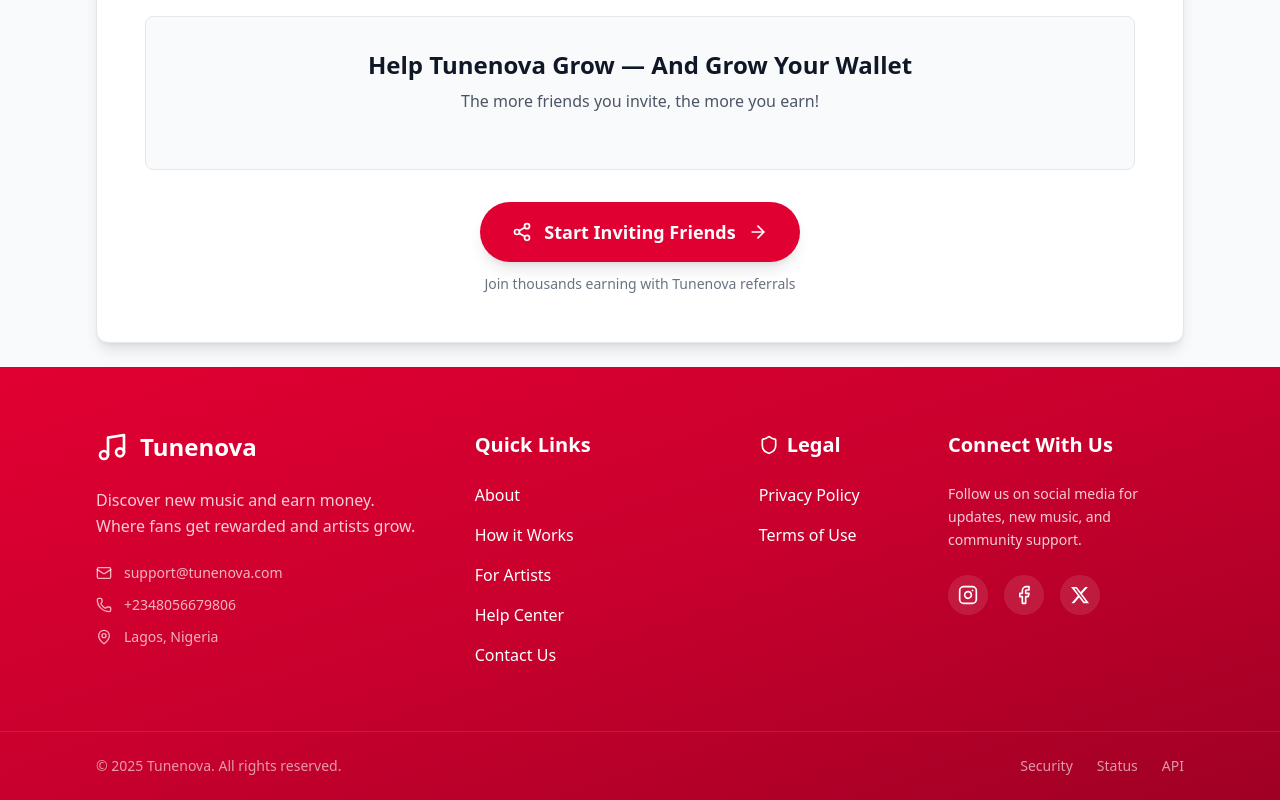
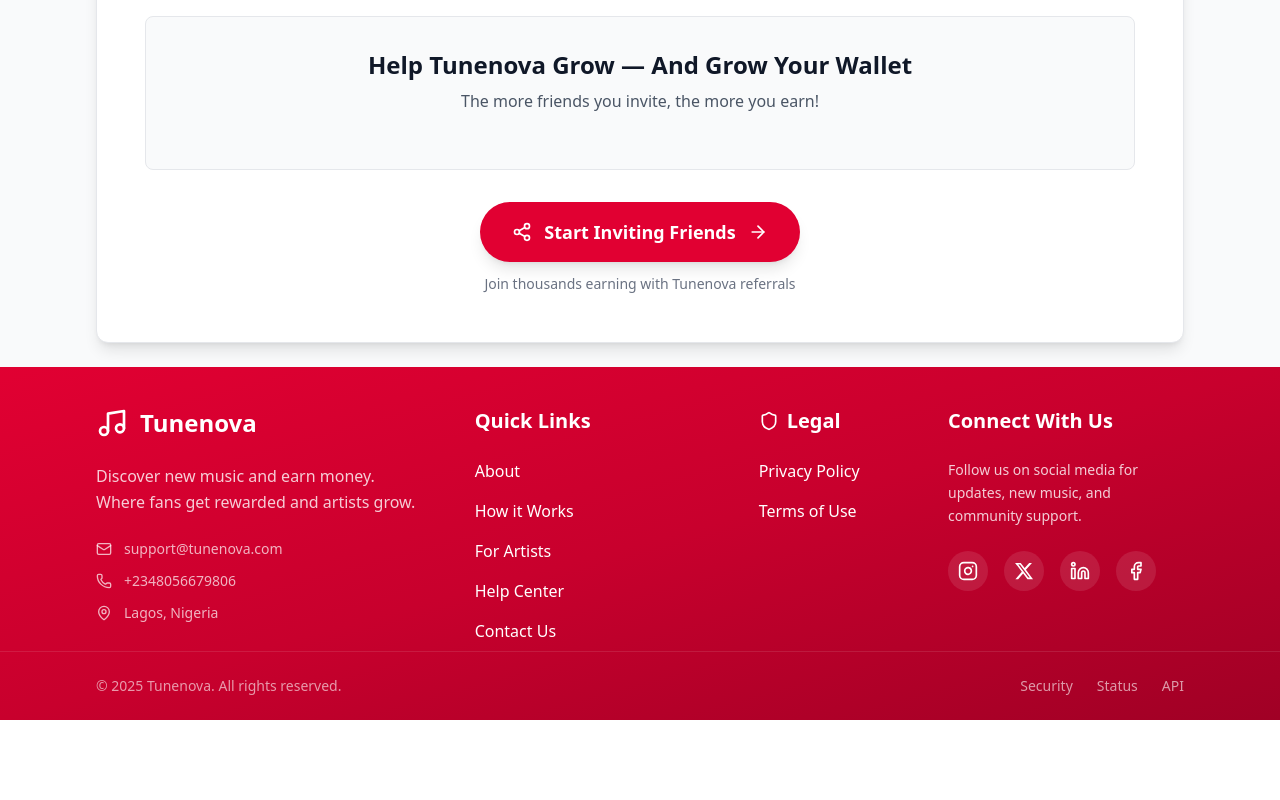
Before and after one commit to Davidigbokwe/tunenova-web, a Next.js app: page / in a window 1280 px wide. Shown: the part 2708-3508 px from the top of the page. After the commit the page ends 3428 px from the top, so only its background shows below. Built offline with nearby package versions, Linux system fonts and the light colour scheme.

Commit message:
Add Social links and modify grid col for mobile

```diff
--- a/components/Footer.jsx
+++ b/components/Footer.jsx
@@ -3,6 +3,7 @@
 import { Instagram, Facebook, Mail, Phone, MapPin, Shield, Music } from 'lucide-react';
 import { motion } from 'framer-motion';
 import Image from 'next/image';
+import { Linkedin } from 'lucide-react';
 
 const Footer = () => {
   const containerVariants = {
@@ -30,7 +31,7 @@
   return (
     <footer className="bg-gradient-to-br from-[#e10032] via-[#c8002d] to-[#a00025] text-white" id='footer'>
       {/* Main Footer Content */}
-      <div className="py-16 px-6 md:px-12 lg:px-24">
+      <div className="pt-10 pb-2 px-6 md:px-12 lg:px-24">
         <motion.div
           className="max-w-7xl mx-auto"
           initial="hidden"
@@ -94,6 +95,7 @@
               <motion.h3 className="text-lg md:text-xl font-semibold mb-6 text-white">
                 Quick Links
               </motion.h3>
+              <div className="grid grid-cols-2 lg:grid-cols-1 gap-4">
                 <ul className="space-y-4">
                   <motion.li
                     whileHover={{ x: 8 }}
@@ -128,6 +130,8 @@
                       </span>
                     </a>
                   </motion.li>
+                </ul>
+                <ul className="space-y-4">
                   <motion.li
                     whileHover={{ x: 8 }}
                     transition={{ type: "spring", stiffness: 400 }}
@@ -151,6 +155,7 @@
                     </a>
                   </motion.li>
                 </ul>
+              </div>
             </motion.div>
 
             {/* Legal Section - Smaller space */}
@@ -198,33 +203,47 @@
               {/* Social Links */}
               <div className="flex gap-4 mb-8">
                 <motion.a
-                  href="#"
+                  href="https://www.instagram.com/tunenovaapp"
                   aria-label="Instagram"
                   className="w-10 h-10 bg-white/10 rounded-full flex items-center justify-center hover:bg-white/20 transition-all duration-300"
                   whileHover={{ y: -3, scale: 1.1 }}
                   whileTap={{ scale: 0.95 }}
+                  target="_blank" rel="noopener noreferrer"
                 >
                   <Instagram size={20} />
                 </motion.a>
                 <motion.a
-                  href="#"
+                  href="https://x.com/tunenovaapp"
+                  aria-label="Twitter"
+                  className="w-10 h-10 bg-white/10 rounded-full flex items-center justify-center hover:bg-white/20 transition-all duration-300"
+                  whileHover={{ y: -3, scale: 1.1 }}
+                  whileTap={{ scale: 0.95 }}
+                  target="_blank" rel="noopener noreferrer"
+                >
+                  <svg width="20" height="20" viewBox="0 0 24 24" fill="none" xmlns="http://www.w3.org/2000/svg">
+                    <path d="M18.244 2.25h3.308l-7.227 8.26 8.502 11.24H16.17l-5.214-6.817L4.99 21.75H1.68l7.73-8.835L1.254 2.25H8.08l4.713 6.231zm-1.161 17.52h1.833L7.084 4.126H5.117z" fill="currentColor"/>
+                  </svg>
+                </motion.a>
+                {/* LinkedIn */}
+                <motion.a
+                  href="https://www.linkedin.com/company/tunenova/"
+                  aria-label="LinkedIn"
+                  className="w-10 h-10 bg-white/10 rounded-full flex items-center justify-center hover:bg-white/20 transition-all duration-300"
+                  whileHover={{ y: -3, scale: 1.1 }}
+                  whileTap={{ scale: 0.95 }}
+                  target="_blank" rel="noopener noreferrer"
+                >
+                  <Linkedin size={20} />
+                </motion.a>
+                <motion.a
+                  href="https://www.facebook.com/profile.php?id=61578041260432"
                   aria-label="Facebook"
                   className="w-10 h-10 bg-white/10 rounded-full flex items-center justify-center hover:bg-white/20 transition-all duration-300"
                   whileHover={{ y: -3, scale: 1.1 }}
                   whileTap={{ scale: 0.95 }}
+                  target="_blank" rel="noopener noreferrer"
                 >
                   <Facebook size={20} />
-                </motion.a>
-                <motion.a
-                  href="#"
-                  aria-label="Twitter"
-                  className="w-10 h-10 bg-white/10 rounded-full flex items-center justify-center hover:bg-white/20 transition-all duration-300"
-                  whileHover={{ y: -3, scale: 1.1 }}
-                  whileTap={{ scale: 0.95 }}
-                >
-                  <svg width="20" height="20" viewBox="0 0 24 24" fill="none" xmlns="http://www.w3.org/2000/svg">
-                    <path d="M18.244 2.25h3.308l-7.227 8.26 8.502 11.24H16.17l-5.214-6.817L4.99 21.75H1.68l7.73-8.835L1.254 2.25H8.08l4.713 6.231zm-1.161 17.52h1.833L7.084 4.126H5.117z" fill="currentColor"/>
-                  </svg>
                 </motion.a>
               </div>
             </motion.div>
```
Lines whose indentation alone changed are shown as unchanged.
